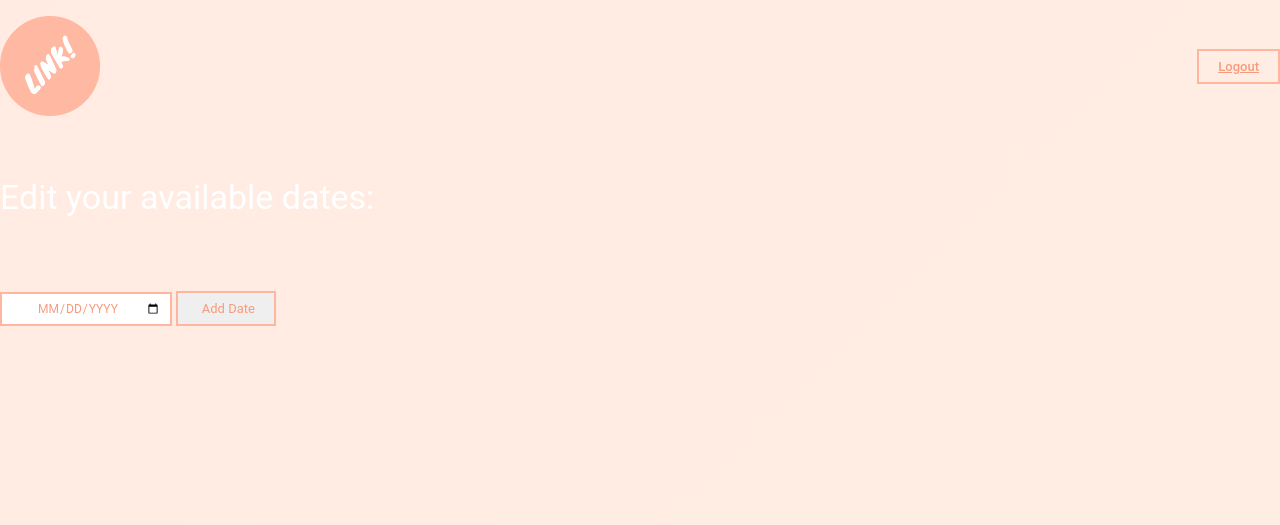
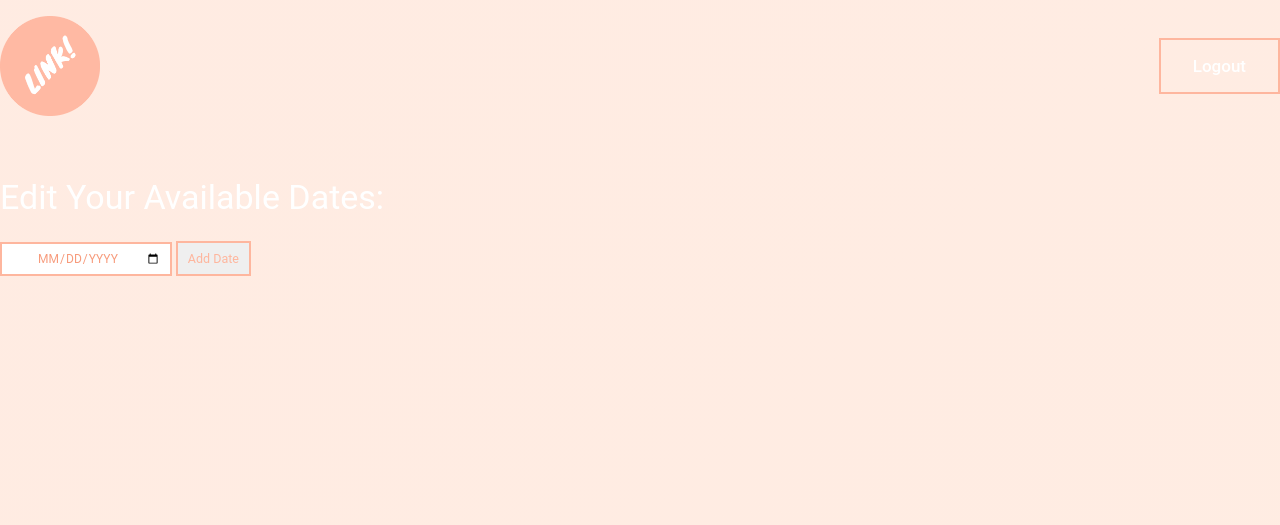
Before and after one commit to erinlimbo/Link, a Python web app: template templates/profile.html in a window 1280 px wide. Shown: the top 525 px of the page. Run offline with Jinja, Linux system fonts and the light colour scheme; the template is opened without the code that fills it: most values are stand-ins (such as "Sample title", 1, 10 or a date in 2020).

Commit message:
fixed the buttons and the pages to look the same with css styling

```diff
--- a/scripts/profile.js
+++ b/scripts/profile.js
@@ -98,7 +98,7 @@ const createList = (json) => {
 
 ///////////
     let removeButton = document.createElement('button');
-    removeButton.innerHTML = 'remove';
+    removeButton.innerHTML = 'Remove';
     removeButton.classList.add('remove');
     removeButton.id = date;
     removeButton.class = 'removeButton';
--- a/stylesheets/friends.css
+++ b/stylesheets/friends.css
@@ -14,7 +14,7 @@ header {
 body {
   margin-left: 45px;
   margin-bottom: 100px;
-  font-size: 30px;
+  font-size: 100px;
   font-family: "Montserrat", sans-serif;
   text-align: inherit;
   width: 100wh;
@@ -34,8 +34,6 @@ body {
 #addFriends {
   margin-bottom: 15px;
 }
-
-
 
 .button {
   background-color: Transparent;
--- a/stylesheets/profile.css
+++ b/stylesheets/profile.css
@@ -61,7 +61,7 @@ body {
 .button1 {
   /* background-color: #4CAF50; /* Green */ */
   background: linear-gradient(-45deg, #ffede3, #f79b7c, #ffe8e0, #ffe8e0);
-  color: black;
+  color: #FEB69E;
   background-size: 800% 800%;
   -webkit-animation: Gradient 8s ease infinite;
   -moz-animation: Gradient 8s ease infinite;
@@ -114,30 +114,28 @@ body {
 
 
 .button {
-  margin-top: 50px;
-  color: black;
+  color: white;
   background-size: 800% 800%;
-  -webkit-animation: Gradient 8s ease infinite;
-  -moz-animation: Gradient 8s ease infinite;
-  animation: Gradient 8s ease infinite; /* Green */
-  height: 35px;
-  width: 100px;
+  -webkit-animation: Gradient 15s ease infinite;
+  -moz-animation: Gradient 15s ease infinite;
+  animation: Gradient 15s ease infinite; /* Green */
+  border: none;
   border: 2.5px solid #FEB69E;
-  padding: 8px 19px;
-  text-align: right;
-  color: #f79b7c;
+  padding: 16px 32px;
+  text-align: center;
+  text-decoration: none;
   /* display: inline-block; */
-  font-size: 13px;
+  font-size: 17px;
   font-family: "Roboto", sans-serif;
   /* margin: 4px 2px; */
   -webkit-transition-duration: 0.4s; /* Safari */
   transition-duration: 0.4s;
   cursor: pointer;
-}
-.button:hover {
+  }
+  .button:hover {
   background: #FEB69E;
+  color: white;
   border: 3px solid white;
-  color: white;
 }
 
 #datesList {
--- a/templates/friends.html
+++ b/templates/friends.html
@@ -24,18 +24,18 @@
 
     <div class="column">
       <form  action="/friends" method="POST">
-      <h1> Add friends here! </h1>
+      <h1> Add Friends Here! </h1>
     </div>
     <div class="column">
       <br>
-      <p><b>Add by search:</b></p>
+      <p><b>Add By Search:</b></p>
       <input class="friends" type="text" name="search" class="input" placeholder="Search"/>
       <div id="noResults">
 
         {{results}}
         <br>
         {%if not searched_friends%}
-          There is no user by that name!
+          There Is No User By That Name!
         {%endif%}
       </div>
       {%for friend in searched_friends%}
--- a/templates/profile.html
+++ b/templates/profile.html
@@ -26,9 +26,9 @@
       <br>
       <br>
       <br>
-      <h3>Edit your available dates: </h3>
+      <h3>Edit Your Available Dates: </h3>
       <input class="button2" type="date" id="user_free_date" name="user_free_date">
-      <input class="button" type="button" id="submitDate" name="submitDate" Value="Add Date" />
+      <input class="button1" type="button" id="submitDate" name="submitDate" Value="Add Date" />
       <br>
       <ul id="datesList">
       </ul>
```
Also changed, not shown: templates/home.html (+5 -5 lines).
